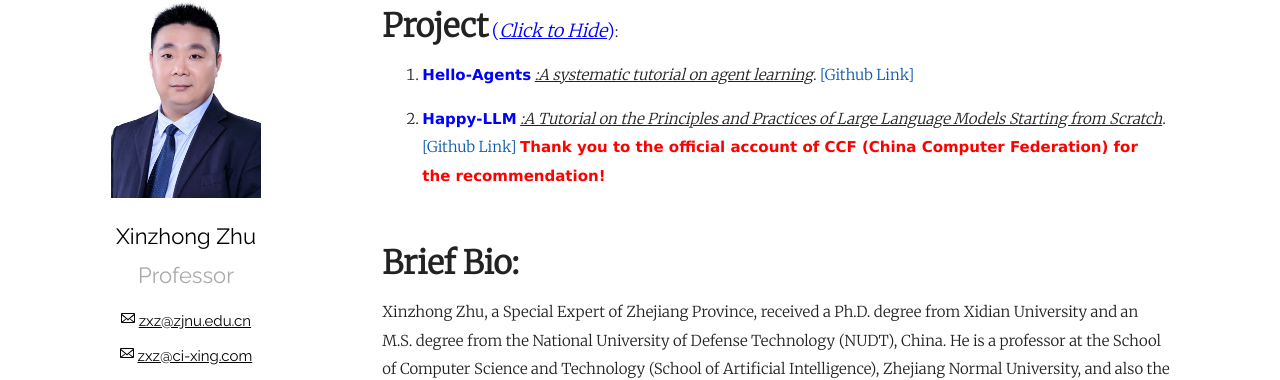
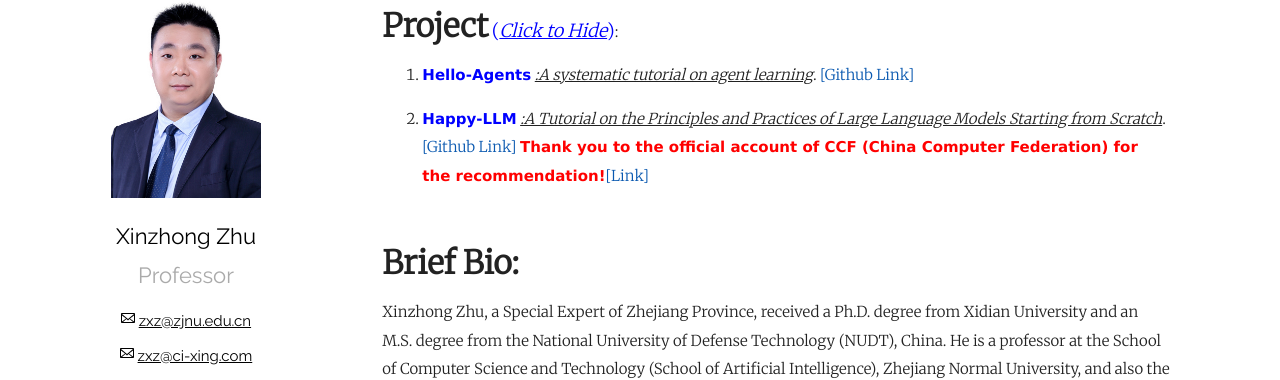
Before and after one commit to xinzhongzhu/xinzhongzhu.github.io, a Jekyll site: the page built from index.md, in a window 1280 px wide and 900 px high, scrolled down 8532 px. Shown: the part 185-565 px from the top of the window. Built offline with Jekyll 4.4.1, drawn with Linux system fonts in a browser that asks for light colours.

Commit message:
Update index.md

```diff
--- a/index.md
+++ b/index.md
@@ -234,7 +234,7 @@ Please drop me a message by email: <u>zxz@zjnu.edu.cn</u> or <u>zxz@ci-xing.com<
 
 <p style="margin-top: 8px;"><li><font face="verdana" color="blue"><b>Hello-Agents</b></font> <i><u>:A systematic tutorial on agent learning</u></i>. <a href = "https://datawhalechina.github.io/hello-agents/#/">[Github Link]</a></li></p>
 
-<p style="margin-top: 8px;"><li><font face="verdana" color="blue"><b>Happy-LLM</b></font> <i><u>:A Tutorial on the Principles and Practices of Large Language Models Starting from Scratch</u></i>. <a href = "https://github.com/datawhalechina/happy-llm">[Github Link]</a> <font face="verdana" color="red"><b>Thank you to the official account of CCF (China Computer Federation) for the recommendation!</b></font></li></p>
+<p style="margin-top: 8px;"><li><font face="verdana" color="blue"><b>Happy-LLM</b></font> <i><u>:A Tutorial on the Principles and Practices of Large Language Models Starting from Scratch</u></i>. <a href = "https://github.com/datawhalechina/happy-llm">[Github Link]</a> <font face="verdana" color="red"><b>Thank you to the official account of CCF (China Computer Federation) for the recommendation!</b></font><a href = "https://mp.weixin.qq.com/s/P03f3e2vUUh7OxDP40Ra6w">[Link]</a>  </li></p>
 
 
 
```
